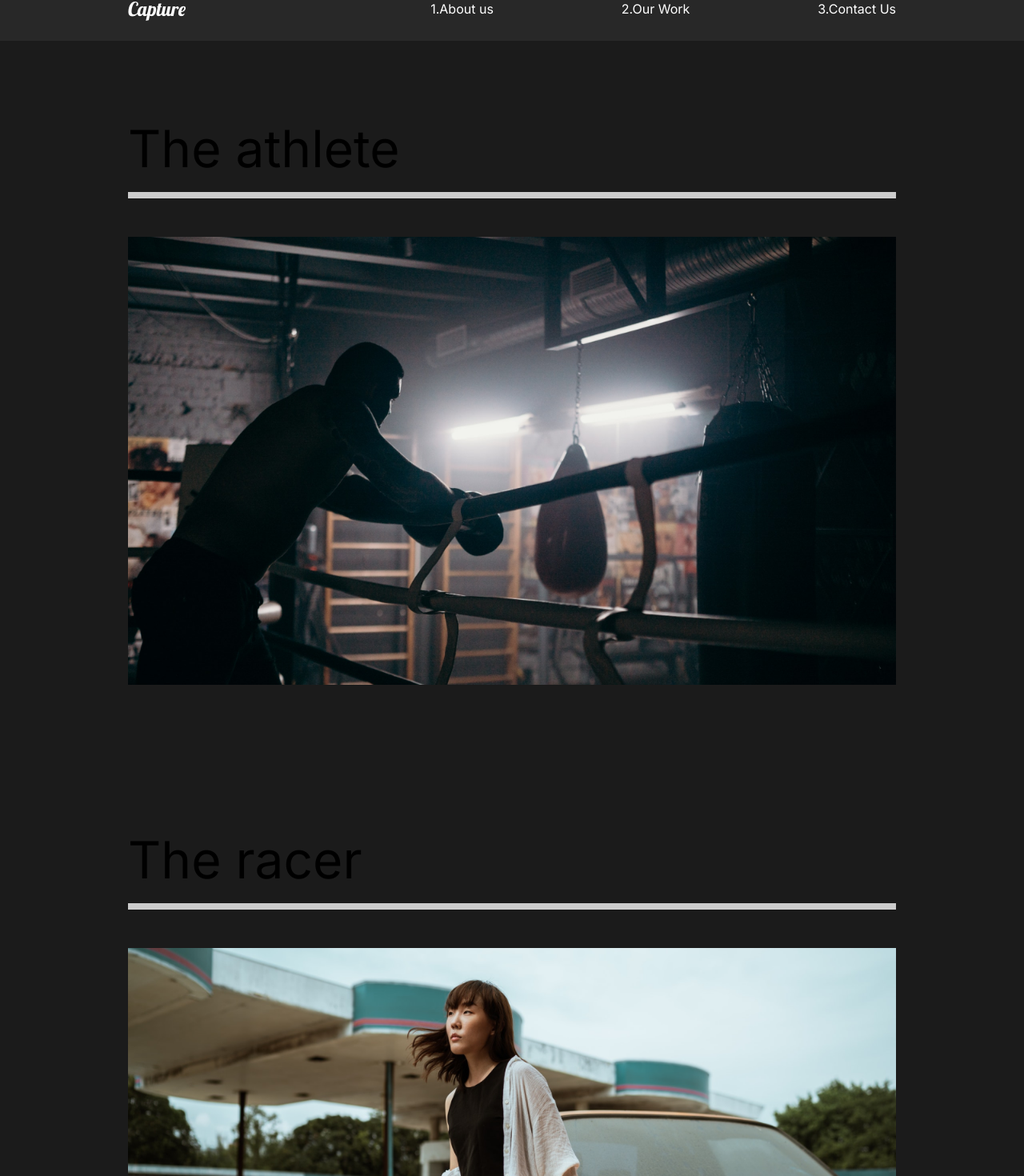
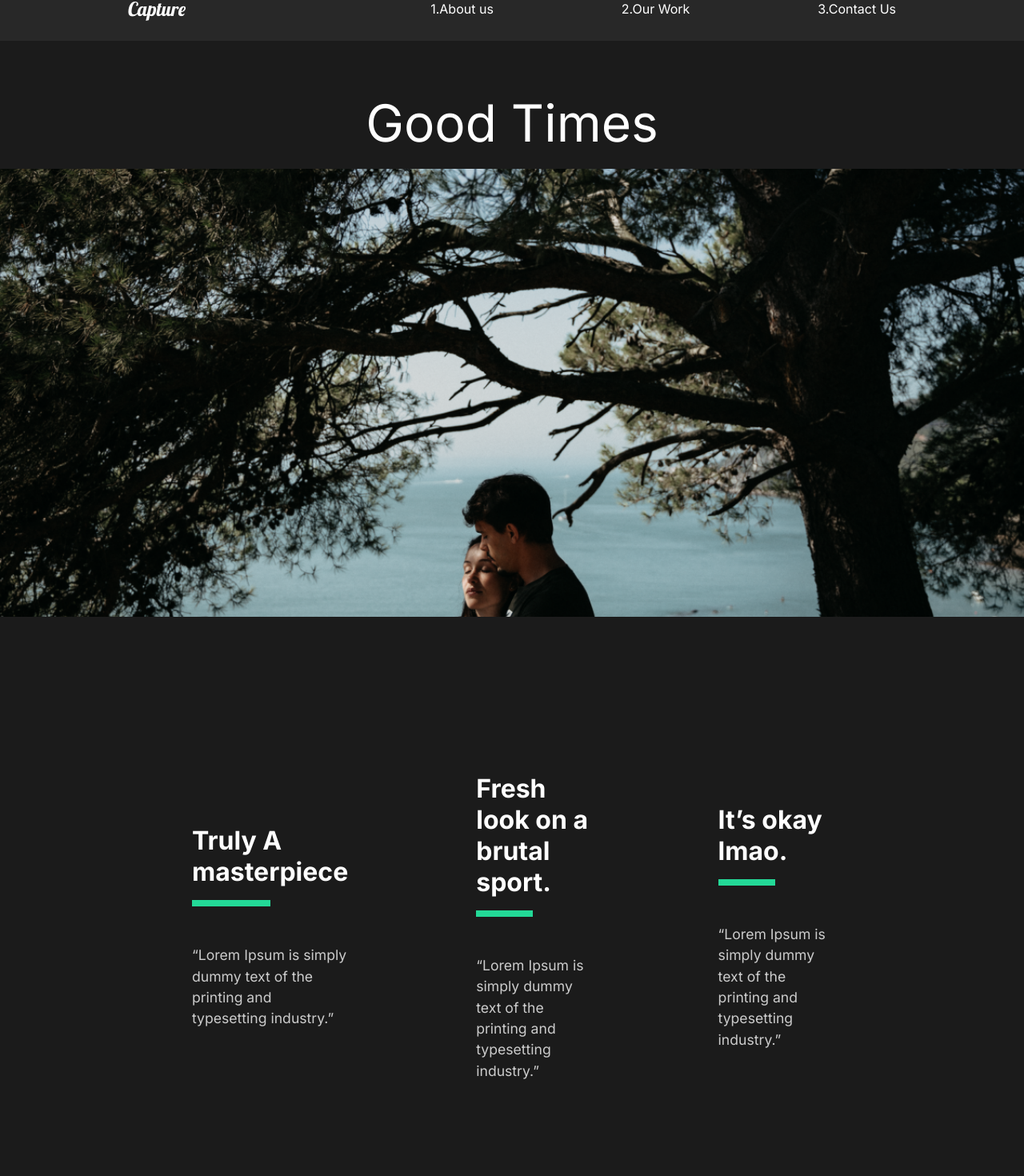
Before and after one commit to matskevichAnthony/movies-react-website, a React (Create React App) app: page /work/good-times in a window 1280 px wide. Shown: the part 29-1499 px from the top of the page at 80% size. Built offline with nearby package versions, Linux system fonts and the light colour scheme.

Commit message:
Our work page is styled and connected

```diff
--- a/src/App.js
+++ b/src/App.js
@@ -8,6 +8,7 @@
 import Nav from './components/Nav';
 import ContactUs from './pages/ContactUs';
 import OurWork from './pages/OurWork';
+import MovieDetail from './pages/MovieDetail';
 
 //router
 
@@ -21,11 +22,14 @@
         <Route path="/" exact>
           <AboutUs />
         </Route>
-        <Route path="/work">
+        <Route path="/work" exact>
           <OurWork />
         </Route>
         <Route path="/contact">
           <ContactUs />
+        </Route>
+        <Route path="/work/:id">
+          <MovieDetail />
         </Route>
       </Switch>
       <GlobalStyle />
--- /dev/null
+++ b/src/movieState.js
@@ -0,0 +1,81 @@
+//Import Images
+import athlete from "./img/athlete-small.png";
+import goodtimes from "./img/goodtimes-small.png";
+import theracer from "./img/theracer-small.png";
+import athlete2 from "./img/athlete2.png";
+import goodtimes2 from "./img/good-times2.jpg";
+import theracer2 from "./img/the-racer2.jpg";
+
+export const MovieState = () => {
+    return [
+        {
+            title: "The Athlete",
+            mainImg: athlete,
+            secondaryImg: athlete2,
+            url: "/work/the-athlete",
+            awards: [
+                {
+                    title: "Truly A masterpiece",
+                    description:
+                        "“Lorem Ipsum is simply dummy text of the printing and typesetting industry.”",
+                },
+                {
+                    title: "Fresh look on a brutal sport.",
+                    description:
+                        "“Lorem Ipsum is simply dummy text of the printing and typesetting industry.”",
+                },
+                {
+                    title: "It’s okay lmao.",
+                    description:
+                        "“Lorem Ipsum is simply dummy text of the printing and typesetting industry.”",
+                },
+            ],
+        },
+        {
+            title: "Good Times",
+            mainImg: goodtimes,
+            url: "/work/good-times",
+            secondaryImg: goodtimes2,
+            awards: [
+                {
+                    title: "Truly A masterpiece",
+                    description:
+                        "“Lorem Ipsum is simply dummy text of the printing and typesetting industry.”",
+                },
+                {
+                    title: "Fresh look on a brutal sport.",
+                    description:
+                        "“Lorem Ipsum is simply dummy text of the printing and typesetting industry.”",
+                },
+                {
+                    title: "It’s okay lmao.",
+                    description:
+                        "“Lorem Ipsum is simply dummy text of the printing and typesetting industry.”",
+                },
+            ],
+        },
+        {
+            title: "The Racer",
+            mainImg: theracer,
+            url: "/work/the-racer",
+            secondaryImg: theracer2,
+            awards: [
+                {
+                    title: "Truly A masterpiece",
+                    description:
+                        "“Lorem Ipsum is simply dummy text of the printing and typesetting industry.”",
+                },
+                {
+                    title: "Fresh look on a brutal sport.",
+                    description:
+                        "“Lorem Ipsum is simply dummy text of the printing and typesetting industry.”",
+                },
+                {
+                    title: "It’s okay lmao.",
+                    description:
+                        "“Lorem Ipsum is simply dummy text of the printing and typesetting industry.”",
+                },
+            ],
+        },
+    ];
+};
--- /dev/null
+++ b/src/pages/MovieDetail.js
@@ -0,0 +1,111 @@
+import React, { useState, useEffect } from 'react';
+import styled from 'styled-components';
+import { useHistory } from 'react-router-dom';
+import { MovieState } from '../movieState';
+
+
+const MovieDetail = () => {
+    const history = useHistory();
+    const url = history.location.pathname;
+    const [movies, setMovies] = useState(MovieState);
+    const [movie, setMovie] = useState(null);
+
+    //useEffect
+
+    useEffect(() => {
+        const currentMovie = movies.filter((stateMovie) => stateMovie.url === url);
+        setMovie(currentMovie[0])
+    }, [movies, url]);
+
+    return (
+        <>
+            {movie && (
+                <Details>
+                    <HeadLine>
+                        <h2>{movie.title}</h2>
+                        <img src={movie.mainImg} alt="movie" />
+                    </HeadLine>
+                    <Awards>
+                        {movie.awards.map((award) => (
+                            <Award title={award.title} description={award.description} key={award.title} />
+                        ))}
+                    </Awards>
+                    <ImageDisplay>
+                        <img src={movie.secondaryImg} alt="secondary-img" />
+                    </ImageDisplay>
+                </Details>
+            )}
+        </>
+    )
+}
+
+const Details = styled.div`
+color:white;
+
+`;
+
+const HeadLine = styled.div`
+min-heigh:90vh;
+padding-top:20vh;
+position: relative;
+h2{
+    position: absolute;
+    top: 10%;
+    left: 50%;
+    transform: translate(-50%, -10%);
+}
+img{
+    width: 100%;
+    height: 70vh;
+    object-fit:cover;
+}
+`;
+
+const Awards = styled.div`
+min-height: 80vh;
+display: flex;
+margin: 5rem 10rem;
+justify-content: space-around;
+align-items: center;
+`;
+
+const AwardStyle = styled.div`
+padding: 5rem;
+h3{
+    font-size: 2rem;
+}
+.line{
+    width: 50%;
+    background: #23d997;
+    height: 0.5rem;
+    margin: 1rem 0rem;
+}
+
+p{
+    padding: 2rem 0rem;
+}
+`;
+
+const ImageDisplay = styled.div`
+min-height: 50vh;
+img{
+    width: 100%;
+    height: 100vh;
+    object-fit:cover;
+}
+`
+
+//Award component
+
+const Award = ({ title, description }) => {
+    return (
+        <AwardStyle>
+            <h3>{title}</h3>
+            <div className="line">
+            </div>
+            <p>{description}</p>
+        </AwardStyle>
+    )
+}
+
+export default MovieDetail;
--- a/src/pages/OurWork.js
+++ b/src/pages/OurWork.js
@@ -12,21 +12,21 @@
             <Movie>
                 <h2>The athlete</h2>
                 <div className="line"></div>
-                <Link>
+                <Link to="/work/the-athlete">
                     <img src={athlete} alt="athlete" />
                 </Link>
             </Movie>
             <Movie>
                 <h2>The racer</h2>
                 <div className="line"></div>
-                <Link>
+                <Link to="/work/the-racer">
                     <img src={theracer} alt="racer" />
                 </Link>
             </Movie>
             <Movie>
                 <h2>Good times</h2>
                 <div className="line"></div>
-                <Link>
+                <Link to="/work/good-times">
                     <img src={goodtimes} alt="goodtimes" />
                 </Link>
             </Movie>
```
